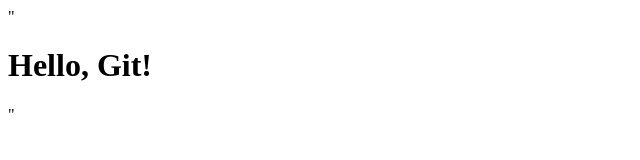
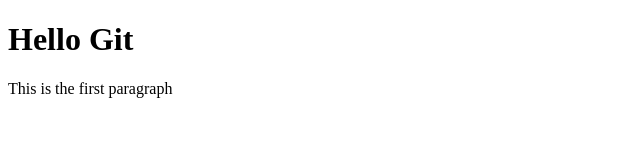
Before and after one commit to Melissia26/my_project, a plain HTML site: page hello.html in a window 1280 px wide. Shown: the whole page, without its empty margins (0-640 px from the left). Drawn offline with Linux system fonts and the light colour scheme.

Commit message:
Add a paragram to hello.html

```diff
--- a/hello.html
+++ b/hello.html
@@ -1 +1,12 @@
-"<!DOCTYPE html><html><body><h1>Hello, Git!</h1></body></html>"
+<!DOCTYPE html>
+<html lang="en">
+<head>
+    <meta charset="UTF-8">
+    <meta name="viewport" content="width=device-width, initial-scale=1.0">
+    <title>My Project</title>
+</head>
+<body>
+    <h1>Hello Git</h1>
+    <p>This is the first paragraph</p>
+</body>
+</html>
```
